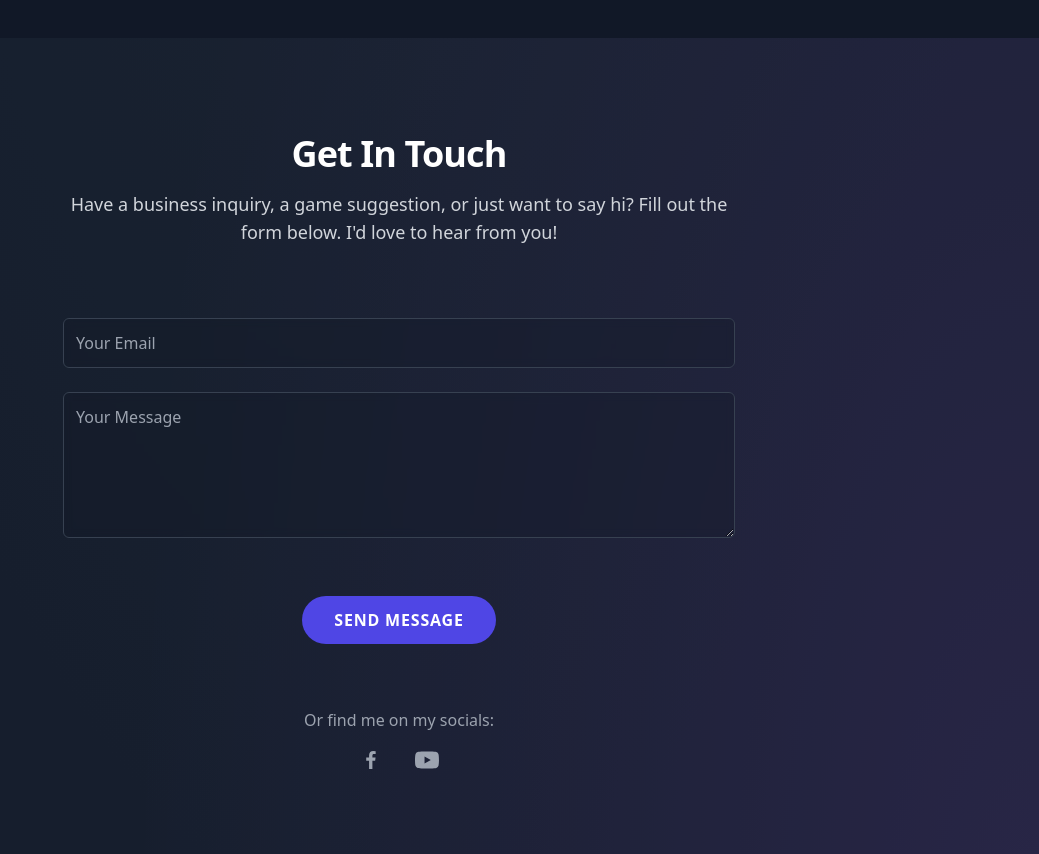
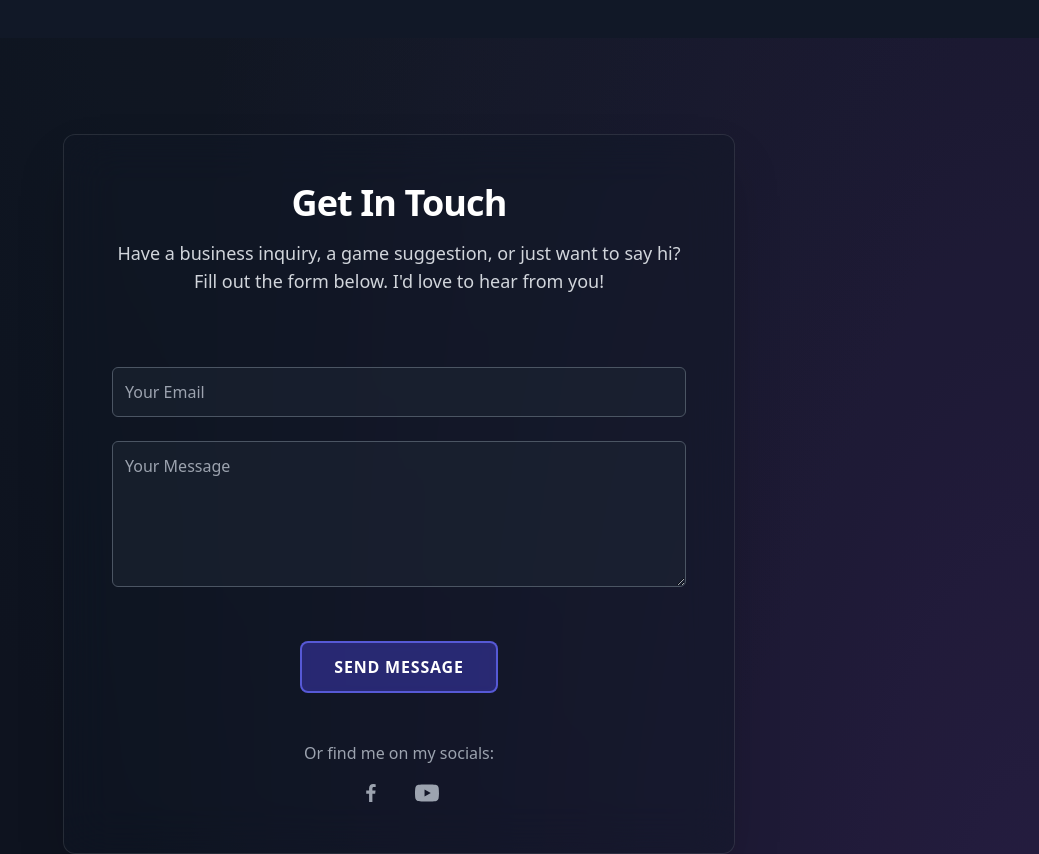
Before and after one commit to juicyrizz/Boss-Games-PH, a React (Vite) app: page / in a window 1280 px wide. Shown: the part 2300-3154 px from the top of the page, without its empty margins (241-1280 px from the left). Built offline with nearby package versions, Linux system fonts and the light colour scheme; no server answers.

Commit message:
Update Contact.tsx

```diff
--- a/components/Contact.tsx
+++ b/components/Contact.tsx
@@ -9,7 +9,7 @@ const ContactComponent = forwardRef<HTMLElement, {}>((props, ref) => {
   const [formStatus, setFormStatus] = useState<FormStatus>('idle');
   const [errorMessage, setErrorMessage] = useState('');
 
-  const inputStyles = "w-full bg-gray-900/30 backdrop-blur-sm border border-gray-700 text-white rounded-md p-3 focus:outline-none focus:ring-2 focus:ring-indigo-500 focus:border-indigo-500 transition duration-300 placeholder-gray-400 disabled:opacity-50";
+  const inputStyles = "w-full bg-gray-800/50 border border-gray-600 text-white rounded-md p-3 focus:outline-none focus:ring-2 focus:ring-indigo-500 focus:border-indigo-500 transition duration-300 placeholder-gray-400 disabled:opacity-50";
 
   const handleSubmit = async (e: React.FormEvent<HTMLFormElement>) => {
     e.preventDefault();
@@ -44,9 +44,9 @@ const ContactComponent = forwardRef<HTMLElement, {}>((props, ref) => {
   const renderContent = () => {
     if (formStatus === 'success') {
       return (
-        <div className="text-center p-6 bg-gray-800/60 rounded-lg shadow-lg flex flex-col justify-center items-center" style={{ minHeight: '350px' }}>
+        <div className="text-center p-6 bg-indigo-900/30 backdrop-blur-lg border border-indigo-500/50 rounded-lg shadow-lg flex flex-col justify-center items-center" style={{ minHeight: '350px' }}>
           <svg className="h-20 w-20" xmlns="http://www.w3.org/2000/svg" viewBox="0 0 52 52">
-            <circle className="success-checkmark__circle stroke-current text-indigo-500" cx="26" cy="26" r="25" fill="none" strokeWidth="3"/>
+            <circle className="success-checkmark__circle stroke-current text-indigo-400" cx="26" cy="26" r="25" fill="none" strokeWidth="3"/>
             <path className="success-checkmark__check stroke-current text-white" fill="none" d="M14 27l5.917 4.917L37.5 22.5" strokeWidth="4"/>
           </svg>
           <h3 className="text-2xl font-bold text-white mt-5">Message Sent!</h3>
@@ -57,7 +57,7 @@ const ContactComponent = forwardRef<HTMLElement, {}>((props, ref) => {
 
     if (formStatus === 'error') {
       return (
-         <div className="text-center p-6 bg-red-900/20 border border-red-500/50 rounded-lg shadow-lg flex flex-col justify-center items-center" style={{ minHeight: '350px' }}>
+         <div className="text-center p-6 bg-red-900/30 backdrop-blur-lg border border-red-500/50 rounded-lg shadow-lg flex flex-col justify-center items-center" style={{ minHeight: '350px' }}>
           <svg xmlns="http://www.w3.org/2000/svg" className="h-16 w-16 text-red-400" fill="none" viewBox="0 0 24 24" stroke="currentColor" strokeWidth={2}>
             <path strokeLinecap="round" strokeLinejoin="round" d="M12 8v4m0 4h.01M21 12a9 9 0 11-18 0 9 9 0 0118 0z" />
           </svg>
@@ -65,7 +65,7 @@ const ContactComponent = forwardRef<HTMLElement, {}>((props, ref) => {
           <p className="text-red-300 mt-2 mb-6">{errorMessage}</p>
           <button
               onClick={() => setFormStatus('idle')}
-              className="w-full sm:w-auto inline-block bg-indigo-600 text-white font-bold py-3 px-8 rounded-full uppercase tracking-wider hover:bg-indigo-500 transform hover:scale-105 transition-all duration-300"
+              className="w-full sm:w-auto inline-block text-white font-bold py-3 px-8 rounded-lg uppercase tracking-wider transition-all duration-300 bg-indigo-600/40 hover:bg-indigo-500/60 border-2 border-indigo-500/80 backdrop-blur-sm transform hover:scale-105 hover:shadow-lg hover:shadow-indigo-500/40"
             >
               Try Again
             </button>
@@ -115,7 +115,7 @@ const ContactComponent = forwardRef<HTMLElement, {}>((props, ref) => {
             <button
               type="submit"
               disabled={formStatus === 'sending'}
-              className="w-full sm:w-auto inline-flex items-center justify-center bg-indigo-600 text-white font-bold py-3 px-8 rounded-full uppercase tracking-wider hover:bg-indigo-500 transform hover:scale-105 transition-all duration-300 disabled:opacity-60 disabled:cursor-not-allowed disabled:scale-100"
+              className="w-full sm:w-auto inline-flex items-center justify-center text-white font-bold py-3 px-8 rounded-lg uppercase tracking-wider transition-all duration-300 bg-indigo-600/40 hover:bg-indigo-500/60 border-2 border-indigo-500/80 backdrop-blur-sm transform hover:scale-105 hover:shadow-lg hover:shadow-indigo-500/40 disabled:opacity-60 disabled:cursor-not-allowed disabled:scale-100"
             >
               {formStatus === 'sending' ? (
                 <>
@@ -135,8 +135,9 @@ const ContactComponent = forwardRef<HTMLElement, {}>((props, ref) => {
   };
 
   return (
-    <Section id="contact" ref={ref} className="bg-gray-800/40">
+    <Section id="contact" ref={ref} className="bg-black/20">
       <div className="max-w-2xl mx-auto">
+        <div className="bg-gray-900/40 backdrop-blur-xl border border-white/10 rounded-xl p-8 sm:p-12 shadow-2xl">
           <div className="text-center">
             <h2 className="text-3xl sm:text-4xl font-extrabold text-white tracking-tight scroll-animate">Get In Touch</h2>
             <p className="mt-4 text-lg text-gray-300 scroll-animate" style={{ transitionDelay: '100ms' }}>
@@ -148,9 +149,10 @@ const ContactComponent = forwardRef<HTMLElement, {}>((props, ref) => {
             {renderContent()}
           </div>
 
-        <div className="mt-16 text-center scroll-animate" style={{ transitionDelay: '300ms' }}>
+          <div className="mt-12 text-center scroll-animate" style={{ transitionDelay: '300ms' }}>
               <p className="text-gray-400 mb-4">Or find me on my socials:</p>
               <SocialLinks links={SOCIAL_LINKS} className="justify-center space-x-8" />
+          </div>
         </div>
       </div>
     </Section>
```
Lines whose indentation alone changed are shown as unchanged.
